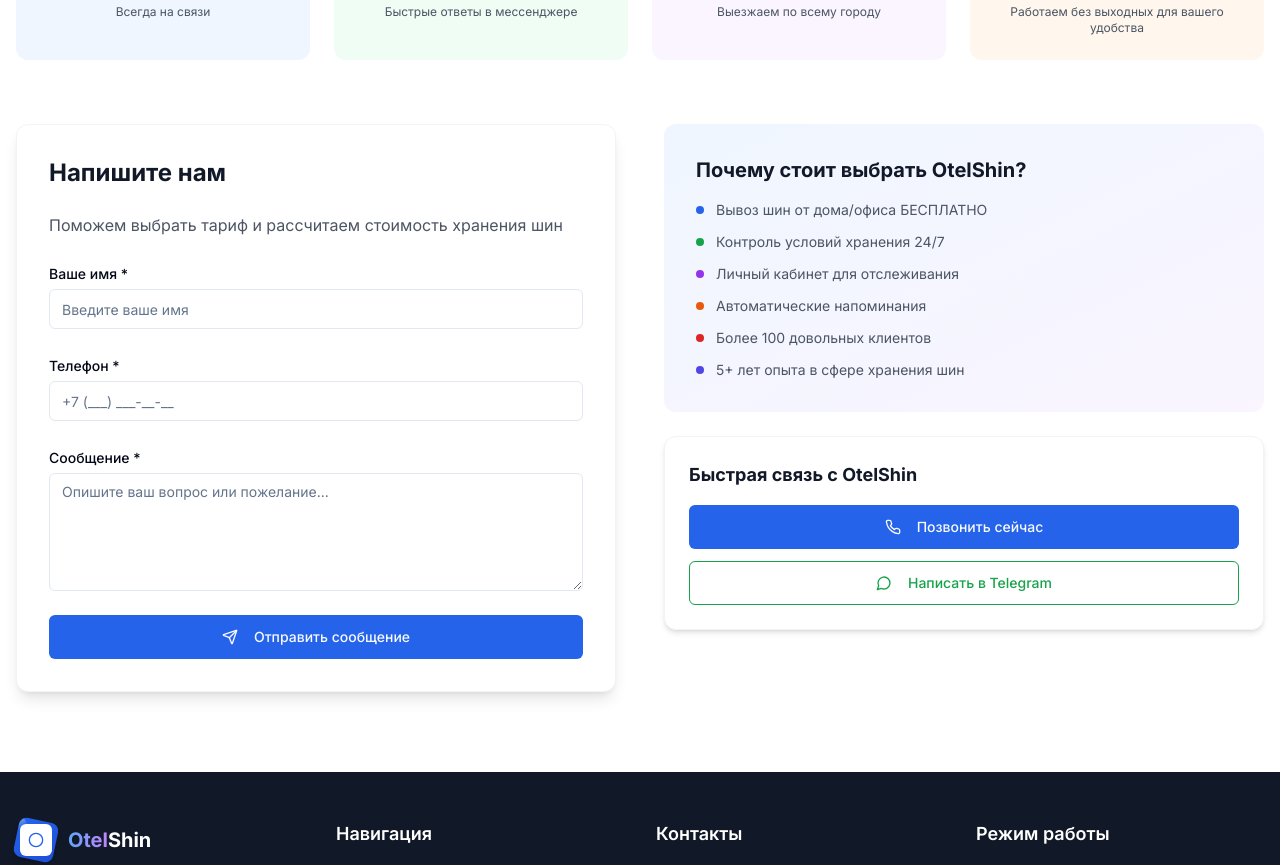
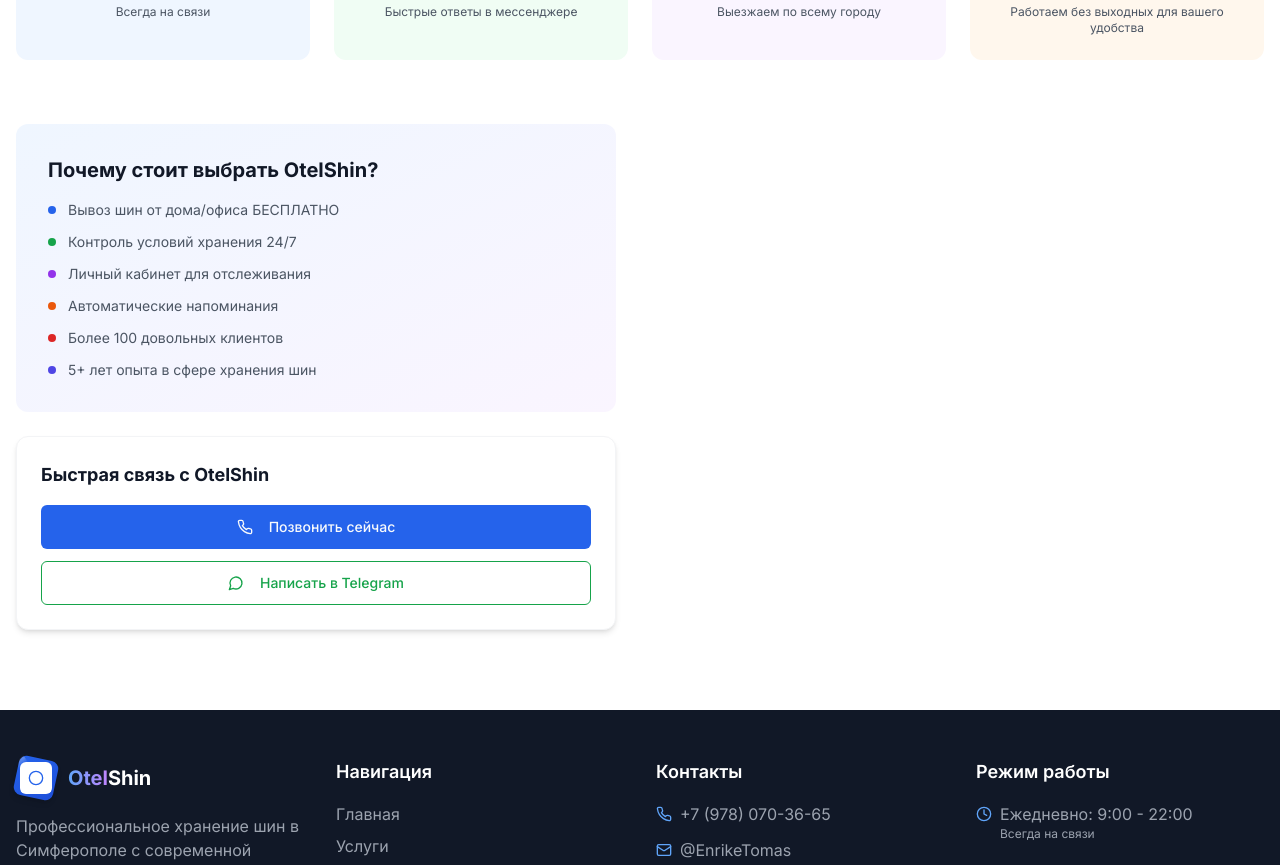
Before and after one commit to enver-isliamov/otelshin.ru, a Next.js app: page /contacts in a window 1280 px wide. Shown: the part 480-1345 px from the top of the page. Built offline with nearby package versions, Linux system fonts and the light colour scheme.

Commit message:
Update ContactsClientPage.tsx
Signed-off-by: enver-isliamov <enverphoto@gmail.com>

```diff
--- a/app/contacts/ContactsClientPage.tsx
+++ b/app/contacts/ContactsClientPage.tsx
@@ -109,63 +109,7 @@ export default function ContactsClientPage() {
 
         <div className="grid grid-cols-1 lg:grid-cols-2 gap-8 lg:gap-12">
           {/* Contact Form */}
-          <div className="bg-white rounded-xl p-6 lg:p-8 shadow-lg border border-gray-100">
-            <h2 className="text-2xl font-bold text-gray-900 mb-6">Напишите нам</h2>
-            <p className="text-gray-600 mb-6">Поможем выбрать тариф и рассчитаем стоимость хранения шин</p>
 
-            <form onSubmit={handleSubmit} className="space-y-6">
-              <div>
-                <Label htmlFor="name">Ваше имя *</Label>
-                <Input
-                  id="name"
-                  name="name"
-                  type="text"
-                  required
-                  placeholder="Введите ваше имя"
-                  value={formData.name}
-                  onChange={handleChange}
-                  className="mt-1"
-                />
-              </div>
-
-              <div>
-                <Label htmlFor="phone">Телефон *</Label>
-                <Input
-                  id="phone"
-                  name="phone"
-                  type="tel"
-                  required
-                  placeholder="+7 (___) ___-__-__"
-                  value={formData.phone}
-                  onChange={handleChange}
-                  className="mt-1"
-                />
-              </div>
-
-              <div>
-                <Label htmlFor="message">Сообщение *</Label>
-                <Textarea
-                  id="message"
-                  name="message"
-                  required
-                  placeholder="Опишите ваш вопрос или пожелание..."
-                  value={formData.message}
-                  onChange={handleChange}
-                  className="mt-1"
-                  rows={5}
-                />
-              </div>
-
-              <Button
-                type="submit"
-                size="lg"
-                className="w-full bg-blue-600 hover:bg-blue-700 transition-all duration-300 hover:scale-105"
-              >
-                <Send className="w-4 h-4 mr-2" />
-                Отправить сообщение
-              </Button>
-            </form>
-          </div>
 
           {/* Additional Info */}
           <div className="space-y-6">
```
